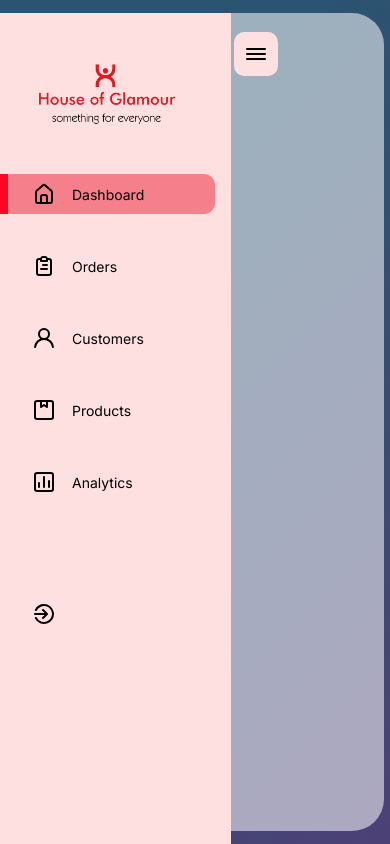
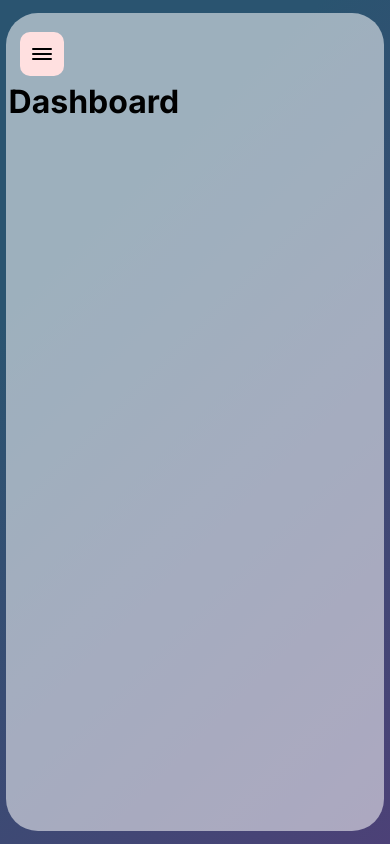
Before and after one commit to einbulinda/houseofgla_pern, a React (Create React App) app in the folder client/: page / in a window 390 px wide. Built offline with nearby package versions, Linux system fonts and the light colour scheme.

Commit message:
Adds effect hook to determine current screen width

```diff
--- /dev/null
+++ b/client/src/components/AdminComponents/MainDash/MainDash.jsx
@@ -0,0 +1,12 @@
+import React from "react";
+import "./MainDash.scss";
+
+const MainDash = () => {
+  return (
+    <div className="MainDash">
+      <h1>Dashboard</h1>
+    </div>
+  );
+};
+
+export default MainDash;
--- /dev/null
+++ b/client/src/components/AdminComponents/MainDash/MainDash.scss
@@ -0,0 +1,20 @@
+.MainDash {
+    padding-top: 1rem;
+    display: flex;
+    flex-direction: column;
+    justify-content: space-between;
+    // color: var(--red);
+}
+
+@media screen and (max-width: 1200px) {
+    .MainDash {
+        justify-content: flex-start;
+        margin-top: 2rem;
+    }
+}
+
+@media screen and (max-width: 768px) {
+    .MainDash {
+        align-items: center;
+    }
+}
--- a/client/src/components/adminComponents/Sidebar.jsx
+++ b/client/src/components/AdminComponents/Sidebar/Sidebar.jsx
@@ -1,4 +1,4 @@
-import { useState } from "react";
+import { useState, useEffect } from "react";
 import "./Sidebar.scss";
 import Logo from "assets/logos/mainLogo.png";
 import { UilBars, UilSignOutAlt } from "@iconscout/react-unicons";
@@ -7,12 +7,25 @@ import { SidebarData } from "data";
 
 const Sidebar = () => {
   const [selected, setSelected] = useState(0);
-  const [expanded, setExpanded] = useState(true);
+  const [expanded, setExpanded] = useState(false);
+  const [screenWidth, setScreenWidth] = useState(window.innerWidth);
+
+  const getScreenWidth = () => {
+    setScreenWidth(window.innerWidth);
+  };
 
   const sidebarVariants = {
     true: { left: "0" },
     false: { left: "-60%" },
   };
+
+  useEffect(() => {
+    window.addEventListener("resize", getScreenWidth);
+
+    return () => {
+      window.removeEventListener("resize", getScreenWidth);
+    };
+  }, [screenWidth]);
 
   return (
     <>
@@ -26,7 +39,7 @@ const Sidebar = () => {
       <motion.div
         className="sidebar"
         variants={sidebarVariants}
-        animate={window.innerWidth <= 768 ? `${expanded}` : ""}
+        animate={screenWidth <= 768 ? `${expanded}` : ""}
       >
         {/* Logo */}
         <div className="logo">
--- a/client/src/theme/AdminDash.js
+++ b/client/src/theme/AdminDash.js
@@ -1,4 +1,5 @@
-import Sidebar from "components/adminComponents/Sidebar";
+import MainDash from "components/AdminComponents/MainDash/MainDash";
+import Sidebar from "components/AdminComponents/Sidebar/Sidebar";
 import React from "react";
 
 const AdminDash = () => {
@@ -6,6 +7,7 @@ const AdminDash = () => {
     <div className="AdminTheme">
       <div className="AppGlass">
         <Sidebar />
+        <MainDash />
       </div>
     </div>
   );
```
Also changed, not shown: client/src/components/AdminComponents/Sidebar/Sidebar.scss (renamed from client/src/components/adminComponents/Sidebar.scss).
